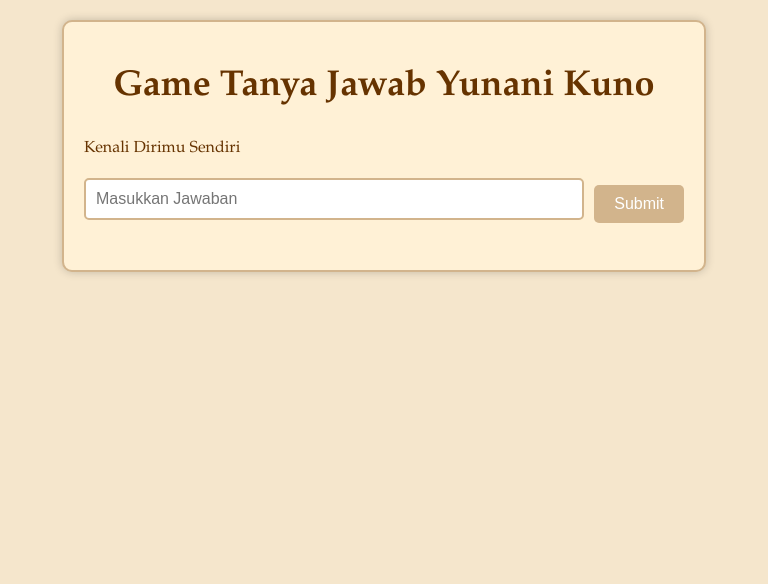
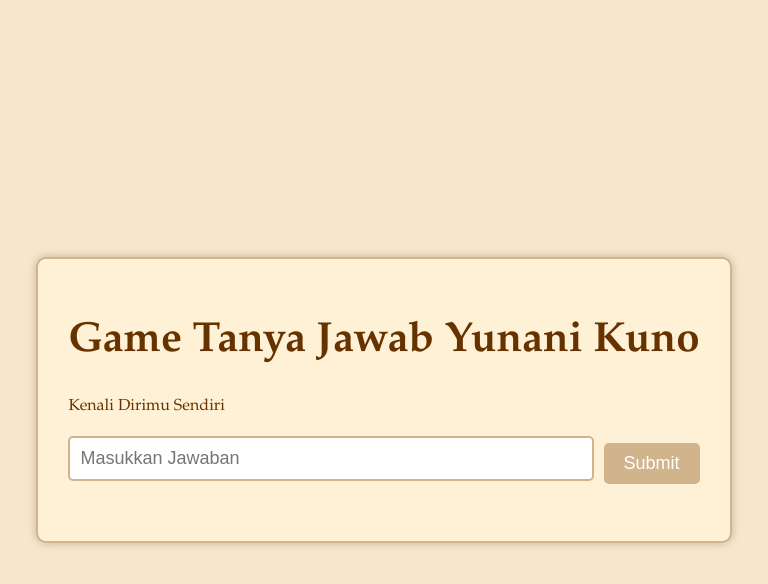
Before and after one commit to XVasco/QnA, a plain HTML site: page index.html in a window 768 px wide. Drawn offline with Linux system fonts and the light colour scheme.

Commit message:
Update style.css

```diff
--- a/style.css
+++ b/style.css
@@ -4,11 +4,14 @@ body {
   color: #663300;
   margin: 0;
   padding: 0;
+  display: flex;
+  justify-content: center;
+  align-items: center;
+  min-height: 100vh;
 }
 
 .container {
   max-width: 600px;
-  margin: 20px auto;
   padding: 20px;
   background-color: #fff1d6;
   border: 2px solid #d2b48c;
@@ -61,8 +64,12 @@ h1 {
 
 /* Media Query untuk layar kecil (ukuran maksimum 600px) */
 @media (max-width: 600px) {
+  body {
+    padding: 20px;
+  }
+
   .container {
-    margin: 10px;
+    margin: 0;
     padding: 10px;
   }
 
@@ -106,6 +113,30 @@ h1 {
   }
 }
 
+/* Media Query untuk perangkat seluler besar (phablet) */
+@media (min-width: 768px) and (max-width: 1023px) {
+  .container {
+    max-width: 700px;
+    padding: 30px;
+  }
+
+  h1 {
+    font-size: 42px;
+  }
+
+  #answer {
+    font-size: 18px;
+  }
+
+  #submit-btn {
+    font-size: 18px;
+  }
+
+  #result-container {
+    font-size: 22px;
+  }
+}
+
 .fireworks {
     position: fixed;
     top: 0;
```
